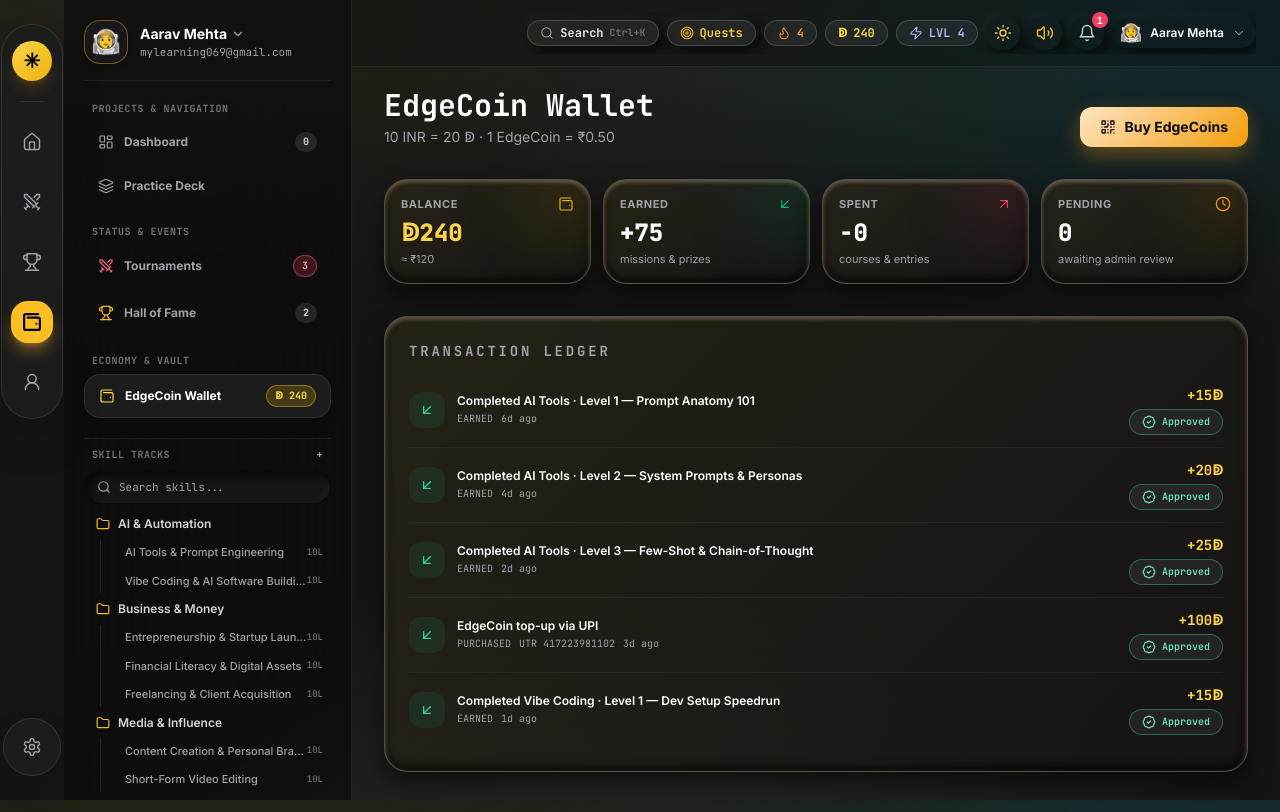
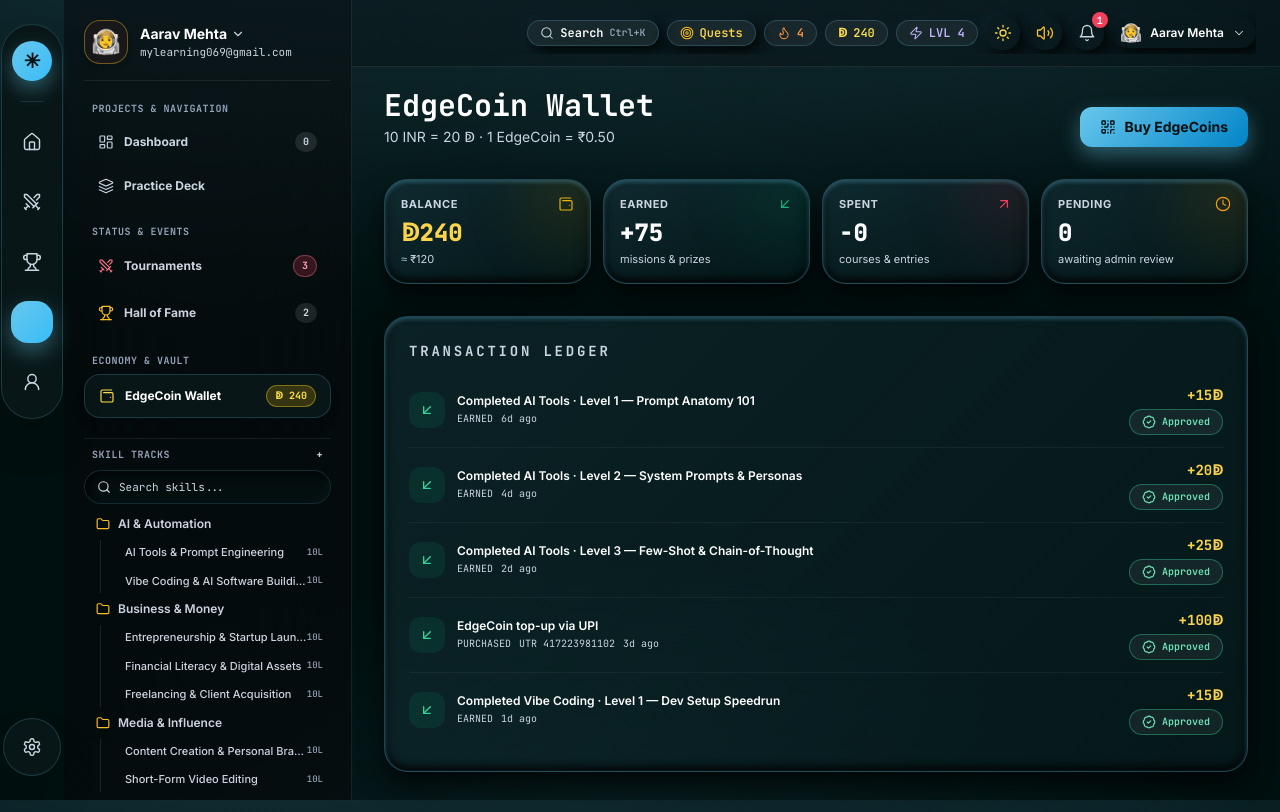
Before and after one commit to mr-umar-ahmed/SKILL-EDGE-LEARNING, a Next.js app: page /payment in a window 1280 px wide. Built offline with nearby package versions, Linux system fonts and the light colour scheme.

Commit message:
feat(precise-themes): exact color palette implementation (oatmilk latte #ebebdf + atomic orange #e9631a & rich black #000f0f + pale azure #68c7ec) with 100% text visibility

```diff
--- a/src/app/globals.css
+++ b/src/app/globals.css
@@ -4,28 +4,28 @@
 
 :root {
   color-scheme: dark;
-  --bg-base: #141414;
-  --bg-secondary: #262112;
-  --accent-gold: #fde4c3;
-  --text-main: #f4f4f5;
-  --text-muted: #a1a1aa;
-  --border-color: rgba(253, 228, 195, 0.18);
-  --neo-shadow: 6px 6px 16px rgba(0, 0, 0, 0.65), -5px -5px 14px rgba(255, 255, 255, 0.04);
-  --neo-inset: inset 3px 3px 8px rgba(0, 0, 0, 0.75), inset -3px -3px 8px rgba(255, 255, 255, 0.04);
-  --clay-shadow: inset 0 2px 4px rgba(253, 228, 195, 0.35), inset 0 -4px 8px rgba(0, 0, 0, 0.8), 0 12px 24px rgba(0, 0, 0, 0.55);
+  --bg-base: #000f0f;
+  --bg-secondary: #05181a;
+  --accent-primary: #68c7ec;
+  --text-main: #ffffff;
+  --text-muted: #94a3b8;
+  --border-color: rgba(104, 199, 236, 0.22);
+  --neo-shadow: 6px 6px 16px rgba(0, 0, 0, 0.8), -5px -5px 14px rgba(104, 199, 236, 0.05);
+  --neo-inset: inset 3px 3px 8px rgba(0, 0, 0, 0.85), inset -3px -3px 8px rgba(104, 199, 236, 0.05);
+  --clay-shadow: inset 0 2px 4px rgba(104, 199, 236, 0.35), inset 0 -4px 8px rgba(0, 0, 0, 0.9), 0 12px 24px rgba(0, 0, 0, 0.7);
 }
 
 .light {
   color-scheme: light;
-  --bg-base: #fbf8eb;
-  --bg-secondary: #f0e9d2;
-  --accent-gold: #615e53;
-  --text-main: #18181b;
-  --text-muted: #4b4a45;
-  --border-color: rgba(97, 94, 83, 0.25);
-  --neo-shadow: 6px 6px 16px rgba(140, 138, 127, 0.3), -6px -6px 14px rgba(255, 255, 255, 0.95);
-  --neo-inset: inset 4px 4px 10px rgba(140, 138, 127, 0.35), inset -4px -4px 10px rgba(255, 255, 255, 0.95);
-  --clay-shadow: inset 0 2px 4px rgba(255, 255, 255, 0.95), inset 0 -4px 8px rgba(140, 138, 127, 0.35), 0 12px 24px rgba(140, 138, 127, 0.25);
+  --bg-base: #ebebdf;
+  --bg-secondary: #f4f4eb;
+  --accent-primary: #e9631a;
+  --text-main: #1c1917;
+  --text-muted: #44403c;
+  --border-color: rgba(233, 99, 26, 0.22);
+  --neo-shadow: 6px 6px 16px rgba(200, 200, 185, 0.4), -6px -6px 14px rgba(255, 255, 255, 0.95);
+  --neo-inset: inset 4px 4px 10px rgba(200, 200, 185, 0.45), inset -4px -4px 10px rgba(255, 255, 255, 0.95);
+  --clay-shadow: inset 0 2px 4px rgba(255, 255, 255, 0.95), inset 0 -4px 8px rgba(200, 200, 185, 0.4), 0 12px 24px rgba(200, 200, 185, 0.3);
 }
 
 html, body {
@@ -40,42 +40,72 @@ body {
   min-height: 100dvh;
 }
 
+/* Dark Mode Background Radial Accent (#000F0F + #68C7EC) */
 body.dark {
+  background-color: #000f0f;
   background-image:
-    radial-gradient(ellipse 80% 50% at 20% -10%, rgba(48, 42, 24, 0.7), transparent),
-    radial-gradient(ellipse 60% 40% at 90% 0%, rgba(6, 182, 212, 0.15), transparent),
-    radial-gradient(ellipse 50% 40% at 50% 110%, rgba(253, 228, 195, 0.1), transparent);
+    radial-gradient(ellipse 80% 50% at 20% -10%, rgba(104, 199, 236, 0.18), transparent),
+    radial-gradient(ellipse 60% 40% at 90% 0%, rgba(104, 199, 236, 0.1), transparent),
+    radial-gradient(ellipse 50% 40% at 50% 110%, rgba(104, 199, 236, 0.08), transparent);
   background-attachment: fixed;
 }
 
+/* Light Mode Background Radial Accent (#EBEBDF + #E9631A) */
 body.light {
+  background-color: #ebebdf;
   background-image:
-    radial-gradient(ellipse 80% 50% at 20% -10%, rgba(240, 233, 210, 0.9), transparent),
-    radial-gradient(ellipse 60% 40% at 90% 0%, rgba(140, 138, 127, 0.15), transparent);
+    radial-gradient(ellipse 80% 50% at 20% -10%, rgba(233, 99, 26, 0.15), transparent),
+    radial-gradient(ellipse 60% 40% at 90% 0%, rgba(233, 99, 26, 0.08), transparent);
   background-attachment: fixed;
 }
 
-/* Light Theme Contrast Overrides for Text Visibility */
+/* Light Mode Strict High-Contrast Text Overrides */
+.light {
+  color: #1c1917 !important;
+}
+
 .light .text-zinc-50,
 .light .text-zinc-100,
 .light .text-zinc-200,
 .light .text-white {
-  color: #18181b !important;
+  color: #1c1917 !important;
 }
 
 .light .text-zinc-300,
 .light .text-zinc-400 {
-  color: #3f3f46 !important;
+  color: #44403c !important;
 }
 
-.light .text-zinc-500 {
-  color: #52525b !important;
+.light .text-zinc-500,
+.light .text-zinc-600 {
+  color: #57534e !important;
 }
 
+.light .bg-zinc-950,
+.light .bg-zinc-900,
+.light .bg-zinc-950\/40,
+.light .bg-zinc-950\/60,
 .light .bg-black\/40,
 .light .bg-black\/50,
 .light .bg-black\/60 {
-  background-color: rgba(255, 255, 255, 0.75) !important;
+  background-color: rgba(244, 244, 235, 0.95) !important;
+}
+
+/* Dark Mode High-Contrast Text Overrides */
+.dark .text-white,
+.dark .text-zinc-50,
+.dark .text-zinc-100 {
+  color: #ffffff !important;
+}
+
+.dark .text-zinc-200,
+.dark .text-zinc-300,
+.dark .text-zinc-400 {
+  color: #cbd5e1 !important;
+}
+
+.dark .text-zinc-500 {
+  color: #94a3b8 !important;
 }
 
 ::-webkit-scrollbar {
@@ -86,11 +116,11 @@ body.light {
   background: transparent;
 }
 ::-webkit-scrollbar-thumb {
-  background: rgba(140, 138, 127, 0.4);
+  background: var(--border-color);
   border-radius: 8px;
 }
 ::-webkit-scrollbar-thumb:hover {
-  background: rgba(140, 138, 127, 0.7);
+  background: var(--accent-primary);
 }
 
 @layer components {
@@ -98,21 +128,28 @@ body.light {
   .glass {
     @apply rounded-2xl border backdrop-blur-xl transition-all duration-300;
     border-color: var(--border-color);
-    background: rgba(255, 255, 255, 0.04);
+    background: rgba(255, 255, 255, 0.03);
+  }
+  .dark .glass {
+    background: rgba(8, 22, 23, 0.7);
+    border-color: rgba(104, 199, 236, 0.2);
   }
   .light .glass {
-    background: rgba(240, 233, 210, 0.65);
-    border-color: rgba(140, 138, 127, 0.3);
+    background: rgba(244, 244, 235, 0.85);
+    border-color: rgba(233, 99, 26, 0.2);
   }
 
   .glass-strong {
     @apply rounded-2xl border backdrop-blur-2xl transition-all duration-300;
     border-color: var(--border-color);
-    background: rgba(20, 20, 20, 0.9);
+  }
+  .dark .glass-strong {
+    background: rgba(5, 24, 26, 0.95);
+    border-color: rgba(104, 199, 236, 0.3);
   }
   .light .glass-strong {
-    background: rgba(251, 248, 235, 0.95);
-    border-color: rgba(140, 138, 127, 0.35);
+    background: rgba(235, 235, 223, 0.98);
+    border-color: rgba(233, 99, 26, 0.3);
   }
 
   /* Neomorphism */
@@ -122,12 +159,12 @@ body.light {
     transition: transform 0.2s ease, box-shadow 0.2s ease;
   }
   .dark .neo-box {
-    background: #1c1c1c;
-    border: 1px solid rgba(253, 228, 195, 0.1);
+    background: #081617;
+    border: 1px solid rgba(104, 199, 236, 0.2);
   }
   .light .neo-box {
-    background: #fbf8eb;
-    border: 1px solid rgba(140, 138, 127, 0.25);
+    background: #ebebdf;
+    border: 1px solid rgba(233, 99, 26, 0.25);
   }
 
   .neo-inset {
@@ -135,12 +172,12 @@ body.light {
     box-shadow: var(--neo-inset);
   }
   .dark .neo-inset {
-    background: #141414;
-    border: 1px solid rgba(0, 0, 0, 0.5);
+    background: #040e0f;
+    border: 1px solid rgba(104, 199, 236, 0.15);
   }
   .light .neo-inset {
-    background: #e6dfc3;
-    border: 1px solid rgba(140, 138, 127, 0.3);
+    background: #dedecf;
+    border: 1px solid rgba(233, 99, 26, 0.2);
   }
 
   .neo-button {
@@ -160,12 +197,12 @@ body.light {
     transition: transform 0.3s cubic-bezier(0.34, 1.56, 0.64, 1);
   }
   .dark .clay-card {
-    background: linear-gradient(135deg, rgba(48, 42, 24, 0.6), rgba(20, 20, 20, 0.98));
-    border: 1px solid rgba(253, 228, 195, 0.25);
+    background: linear-gradient(135deg, rgba(104, 199, 236, 0.1), rgba(5, 24, 26, 0.95));
+    border: 1px solid rgba(104, 199, 236, 0.25);
   }
   .light .clay-card {
-    background: linear-gradient(135deg, #FFFDF8, #F0E9D2);
-    border: 1px solid rgba(140, 138, 127, 0.3);
+    background: linear-gradient(135deg, #FFFDF8, #F4F4EB);
+    border: 1px solid rgba(233, 99, 26, 0.25);
   }
 
   .clay-button {
@@ -182,16 +219,19 @@ body.light {
     box-shadow: inset 0 1px 2px rgba(255, 255, 255, 0.4), 0 4px 8px rgba(0, 0, 0, 0.3);
   }
 
-  /* Buttons */
+  /* Primary Button Styling */
   .btn-primary {
-    @apply inline-flex items-center justify-center gap-2 rounded-xl px-5 py-2.5 font-bold text-black shadow-lg transition active:scale-95 disabled:opacity-40 disabled:pointer-events-none;
-    background: linear-gradient(135deg, #fde4c3, #eab308);
-    box-shadow: 0 8px 20px rgba(234, 179, 8, 0.35);
+    @apply inline-flex items-center justify-center gap-2 rounded-xl px-5 py-2.5 font-bold shadow-lg transition active:scale-95 disabled:opacity-40 disabled:pointer-events-none;
+  }
+  .dark .btn-primary {
+    background: linear-gradient(135deg, #68c7ec, #38bdf8);
+    color: #000f0f !important;
+    box-shadow: 0 8px 20px rgba(104, 199, 236, 0.4);
   }
   .light .btn-primary {
-    background: linear-gradient(135deg, #44403c, #1c1917);
-    color: #fbf8eb !important;
-    box-shadow: 0 8px 20px rgba(68, 64, 60, 0.35);
+    background: linear-gradient(135deg, #e9631a, #c2410c);
+    color: #ffffff !important;
+    box-shadow: 0 8px 20px rgba(233, 99, 26, 0.4);
   }
 
   .btn-ghost {
@@ -202,9 +242,17 @@ body.light {
   }
 
   .btn-gold {
-    @apply inline-flex items-center justify-center gap-2 rounded-xl px-5 py-2.5 font-bold text-zinc-950 shadow-lg transition active:scale-95 disabled:opacity-40 disabled:pointer-events-none;
-    background: linear-gradient(135deg, #fde4c3, #f59e0b);
-    box-shadow: 0 8px 20px rgba(245, 158, 11, 0.35);
+    @apply inline-flex items-center justify-center gap-2 rounded-xl px-5 py-2.5 font-bold shadow-lg transition active:scale-95 disabled:opacity-40 disabled:pointer-events-none;
+  }
+  .dark .btn-gold {
+    background: linear-gradient(135deg, #68c7ec, #0284c7);
+    color: #000f0f !important;
+    box-shadow: 0 8px 20px rgba(104, 199, 236, 0.4);
+  }
+  .light .btn-gold {
+    background: linear-gradient(135deg, #e9631a, #f97316);
+    color: #ffffff !important;
+    box-shadow: 0 8px 20px rgba(233, 99, 26, 0.4);
   }
 
   .input-dark {
--- a/src/components/AppShell.tsx
+++ b/src/components/AppShell.tsx
@@ -242,9 +242,9 @@ export function AppShell({ children }: { children: React.ReactNode }) {
       {/* 1. Far-Left Floating Primary Command Rail (Ref Image Rail) */}
       <aside className="sticky top-0 hidden h-dvh w-16 shrink-0 flex-col items-center justify-between py-6 px-2 lg:flex z-50">
         {/* Floating Rail Capsule */}
-        <div className="neo-box flex flex-col items-center gap-5 py-4 px-2.5 bg-zinc-900/90 border border-white/10 rounded-full shadow-2xl">
+        <div className="neo-box flex flex-col items-center gap-5 py-4 px-2.5 bg-zinc-950/80 border border-white/10 rounded-full shadow-2xl">
           {/* Top Brand Star Icon */}
-          <Link href="/" className="flex h-10 w-10 items-center justify-center rounded-full bg-gradient-to-br from-amber-300 to-yellow-500 font-mono text-xl font-black text-black shadow-lg shadow-amber-500/20 hover:scale-110 transition">
+          <Link href="/" className="flex h-10 w-10 items-center justify-center rounded-full btn-primary font-mono text-xl font-black shadow-lg hover:scale-110 transition">
             ✳
           </Link>
 
@@ -262,7 +262,7 @@ export function AppShell({ children }: { children: React.ReactNode }) {
                 className={cn(
                   "relative flex h-10 w-10 items-center justify-center rounded-2xl transition-all duration-300",
                   active
-                    ? "bg-amber-400 text-black font-black shadow-lg shadow-amber-400/40 scale-105"
+                    ? "btn-primary shadow-lg scale-105"
                     : "text-zinc-400 hover:bg-white/10 hover:text-white"
                 )}
               >
@@ -273,7 +273,7 @@ export function AppShell({ children }: { children: React.ReactNode }) {
         </div>
 
         {/* Bottom Floating Settings Capsule */}
-        <div className="neo-box flex flex-col items-center py-2 px-2 bg-zinc-900/90 border border-white/10 rounded-full shadow-2xl">
+        <div className="neo-box flex flex-col items-center py-2 px-2 bg-zinc-950/80 border border-white/10 rounded-full shadow-2xl">
           <Link
             href="/profile"
             title="Settings & Customization"
@@ -285,7 +285,7 @@ export function AppShell({ children }: { children: React.ReactNode }) {
       </aside>
 
       {/* 2. Secondary Expanded Navigation Panel (Ref Image Sidebar) */}
-      <aside className="sticky top-0 hidden h-dvh w-72 shrink-0 flex-col gap-5 border-r border-white/[0.08] p-5 lg:flex bg-zinc-950/60 backdrop-blur-3xl overflow-y-auto">
+      <aside className="sticky top-0 hidden h-dvh w-72 shrink-0 flex-col gap-5 border-r border-white/[0.08] p-5 lg:flex bg-zinc-950/50 backdrop-blur-3xl overflow-y-auto">
         {/* User Card Header */}
         <div className="flex items-center gap-3 border-b border-white/[0.08] pb-4">
           <div className="flex h-11 w-11 shrink-0 items-center justify-center rounded-2xl bg-zinc-900 border border-amber-400/40 text-2xl shadow-md">
@@ -310,7 +310,7 @@ export function AppShell({ children }: { children: React.ReactNode }) {
             className={cn(
               "flex items-center justify-between rounded-2xl px-3.5 py-2.5 text-xs font-bold transition-all duration-300",
               pathname === "/dashboard"
-                ? "neo-box bg-white/10 text-white border border-white/20 shadow-lg"
+                ? "neo-box bg-amber-500/20 text-white border border-amber-400/30 shadow-lg"
                 : "text-zinc-400 hover:bg-white/[0.05] hover:text-white"
             )}
           >
@@ -325,7 +325,7 @@ export function AppShell({ children }: { children: React.ReactNode }) {
             className={cn(
               "flex items-center justify-between rounded-2xl px-3.5 py-2.5 text-xs font-bold transition-all duration-300",
               pathname.includes("practice")
-                ? "neo-box bg-white/10 text-white border border-white/20 shadow-lg"
+                ? "neo-box bg-amber-500/20 text-white border border-amber-400/30 shadow-lg"
                 : "text-zinc-400 hover:bg-white/[0.05] hover:text-white"
             )}
           >
@@ -346,7 +346,7 @@ export function AppShell({ children }: { children: React.ReactNode }) {
             className={cn(
               "flex items-center justify-between rounded-2xl px-3.5 py-2.5 text-xs font-bold transition-all duration-300",
               pathname.startsWith("/quizzes")
-                ? "neo-box bg-white/10 text-white border border-white/20 shadow-lg"
+                ? "neo-box bg-amber-500/20 text-white border border-amber-400/30 shadow-lg"
                 : "text-zinc-400 hover:bg-white/[0.05] hover:text-white"
             )}
           >
@@ -363,7 +363,7 @@ export function AppShell({ children }: { children: React.ReactNode }) {
             className={cn(
               "flex items-center justify-between rounded-2xl px-3.5 py-2.5 text-xs font-bold transition-all duration-300",
               pathname.startsWith("/leaderboard")
-                ? "neo-box bg-white/10 text-white border border-white/20 shadow-lg"
+                ? "neo-box bg-amber-500/20 text-white border border-amber-400/30 shadow-lg"
                 : "text-zinc-400 hover:bg-white/[0.05] hover:text-white"
             )}
           >
```
Also changed, not shown: 1 other file (tests, documents, lock files or other folders).
